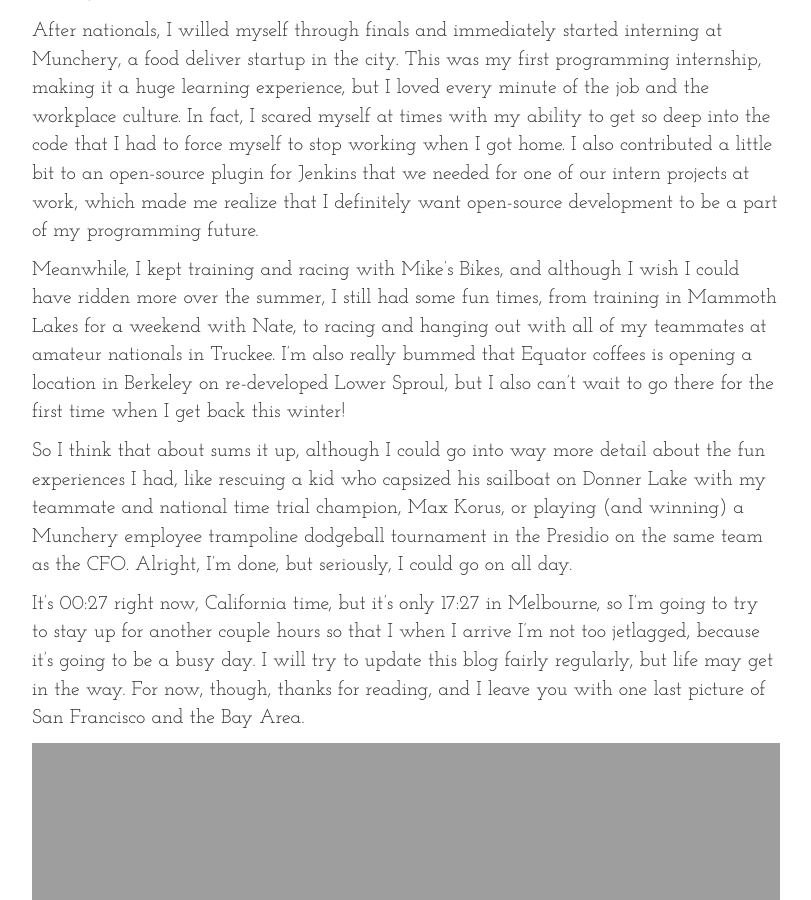
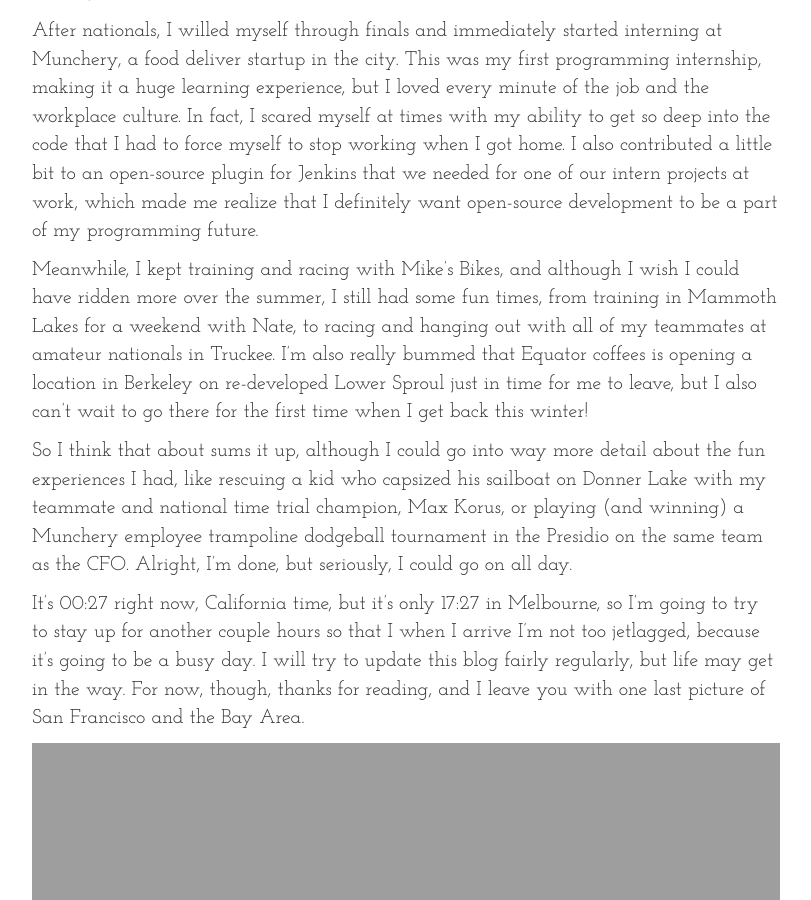
Before and after one commit to reeselevine/blog, a Jekyll site: the page built from _posts/2015-07-20-new-adventures.md, in a window 1280 px wide and 900 px high, scrolled down 2565 px. Shown: the whole window, without its empty margins (234-1045 px from the left). Built offline with Jekyll 4.4.1, drawn with Linux system fonts in a browser that asks for light colours; nearby versions of some CDN libraries.

Commit message:
minor change in blog post

```diff
--- a/_posts/2015-07-20-new-adventures.md
+++ b/_posts/2015-07-20-new-adventures.md
@@ -21,7 +21,7 @@ In mid-May, I finished my second year at UC Berkeley, culminating with a fifth-p
 
 After nationals, I willed myself through finals and immediately started interning at Munchery, a food deliver startup in the city. This was my first programming internship, making it a huge learning experience, but I loved every minute of the job and the workplace culture. In fact, I scared myself at times with my ability to get so deep into the code that I had to force myself to stop working when I got home. I also contributed a little bit to an open-source plugin for Jenkins that we needed for one of our intern projects at work, which made me realize that I definitely want open-source development to be a part of my programming future.
 
-Meanwhile, I kept training and racing with Mike's Bikes, and although I wish I could have ridden more over the summer, I still had some fun times, from training in Mammoth Lakes for a weekend with Nate, to racing and hanging out with all of my teammates at amateur nationals in Truckee. I'm also really bummed that Equator coffees is opening a location in Berkeley on re-developed Lower Sproul, but I also can't wait to go there for the first time when I get back this winter!
+Meanwhile, I kept training and racing with Mike's Bikes, and although I wish I could have ridden more over the summer, I still had some fun times, from training in Mammoth Lakes for a weekend with Nate, to racing and hanging out with all of my teammates at amateur nationals in Truckee. I'm also really bummed that Equator coffees is opening a location in Berkeley on re-developed Lower Sproul just in time for me to leave, but I also can't wait to go there for the first time when I get back this winter!
 
 So I think that about sums it up, although I could go into way more detail about the fun experiences I had, like rescuing a kid who capsized his sailboat on Donner Lake with my teammate and national time trial champion, Max Korus, or playing (and winning) a Munchery employee trampoline dodgeball tournament in the Presidio on the same team as the CFO. Alright, I'm done, but seriously, I could go on all day.
 
```
